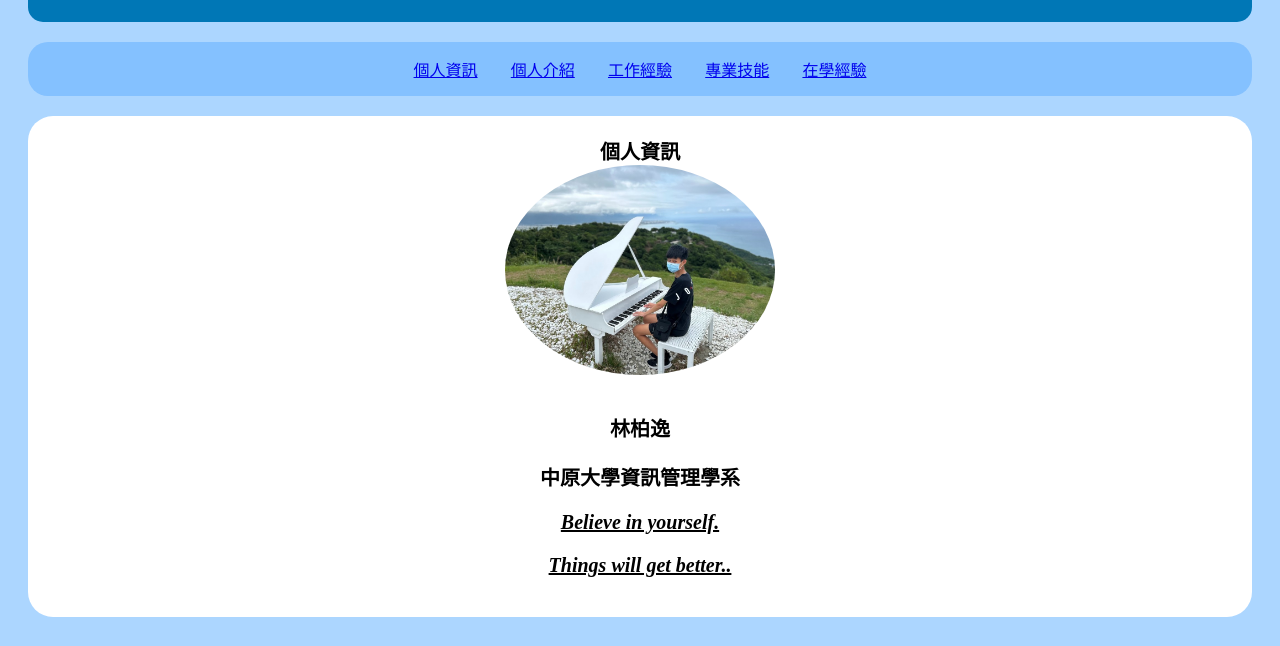
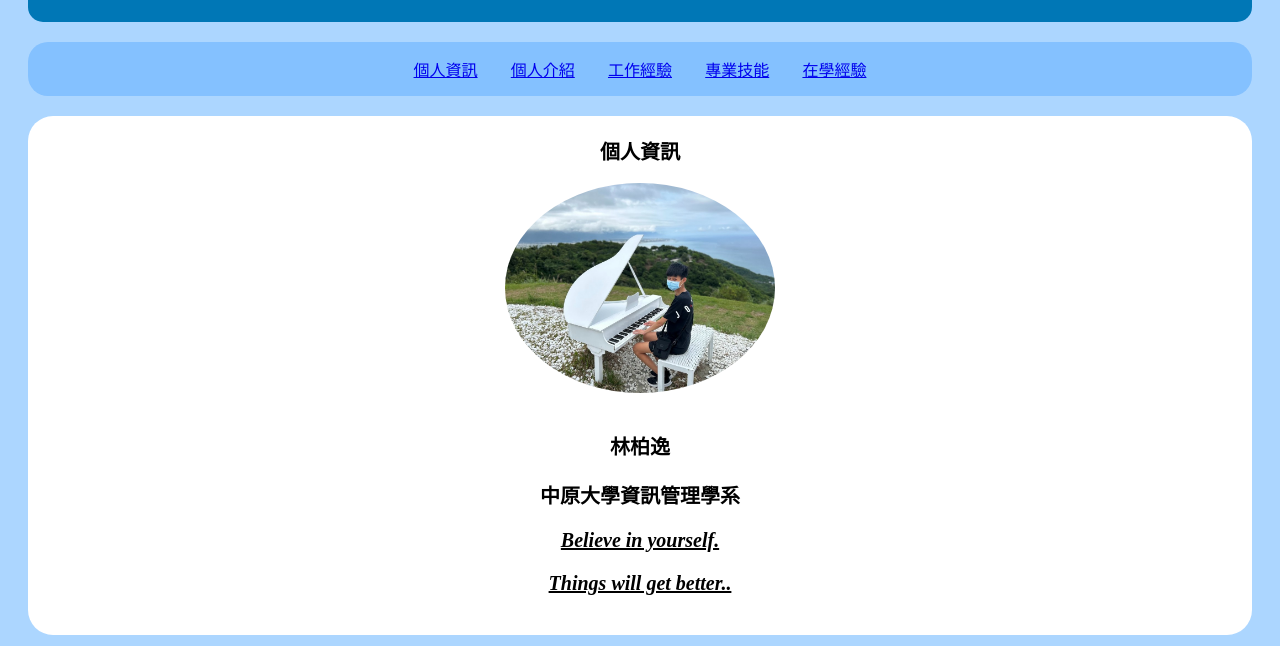
Before and after one commit to ethanlin0014-prog/ethanlin0014, a plain HTML site: page index.html in a window 1280 px wide. Shown: the part 94-740 px from the top of the page. Drawn offline with Linux system fonts and the light colour scheme; a web font is replaced by a local one.

Commit message:
Update index.html

```diff
--- a/index.html
+++ b/index.html
@@ -24,7 +24,7 @@
 <article>
 
     <section class="card">
-     <div class="title" id="inform">個人資訊</div>
+     <div class="title" id="inform">個人資訊</div><br>
     <img src="image.jpg"/width="270" height="210" style="border-radius:65%; display: block; margin: 0 auto;"><br>
     <p style="text-align:center; font-family=微軟正黑體;font-weight:bold;font-size:20px;">林柏逸</p>
     <p style="text-align:center; font-family=微軟正黑體;font-weight: bold;font-size:20px;">中原大學資訊管理學系</p>
```
